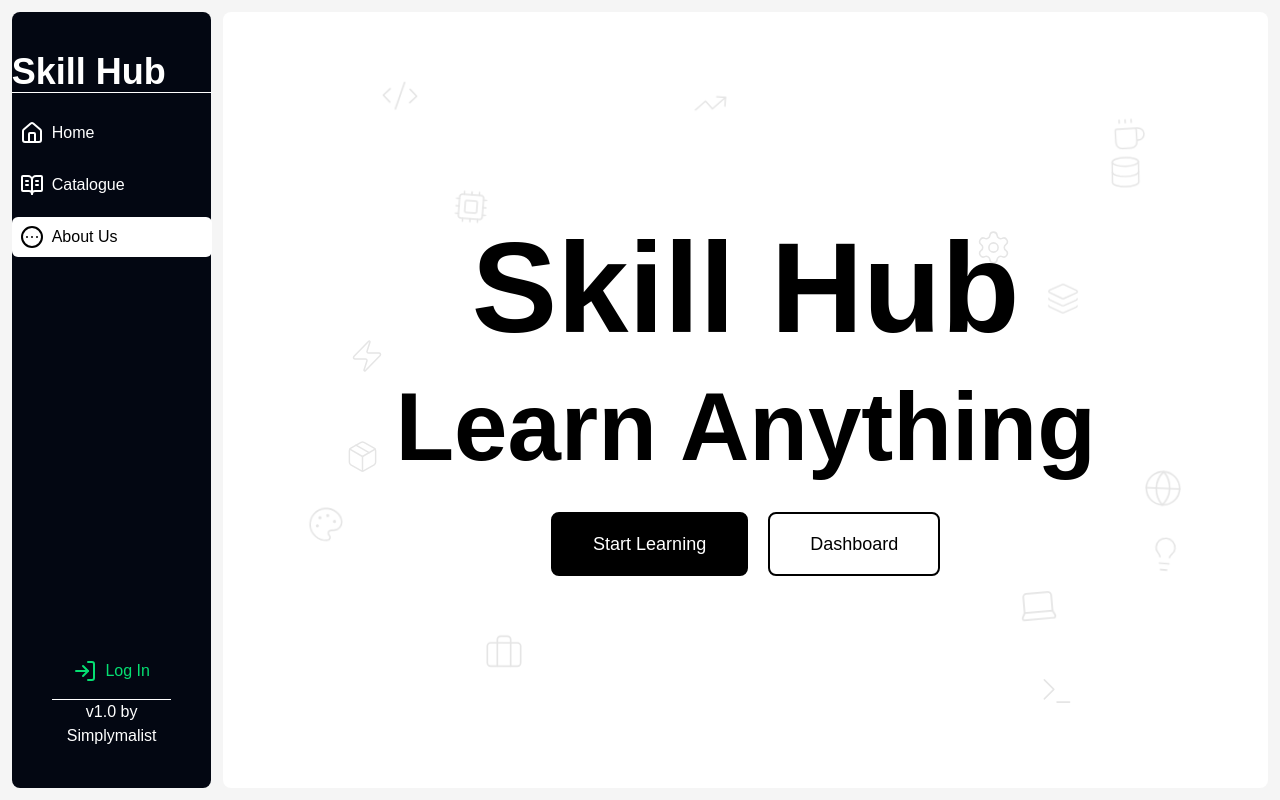
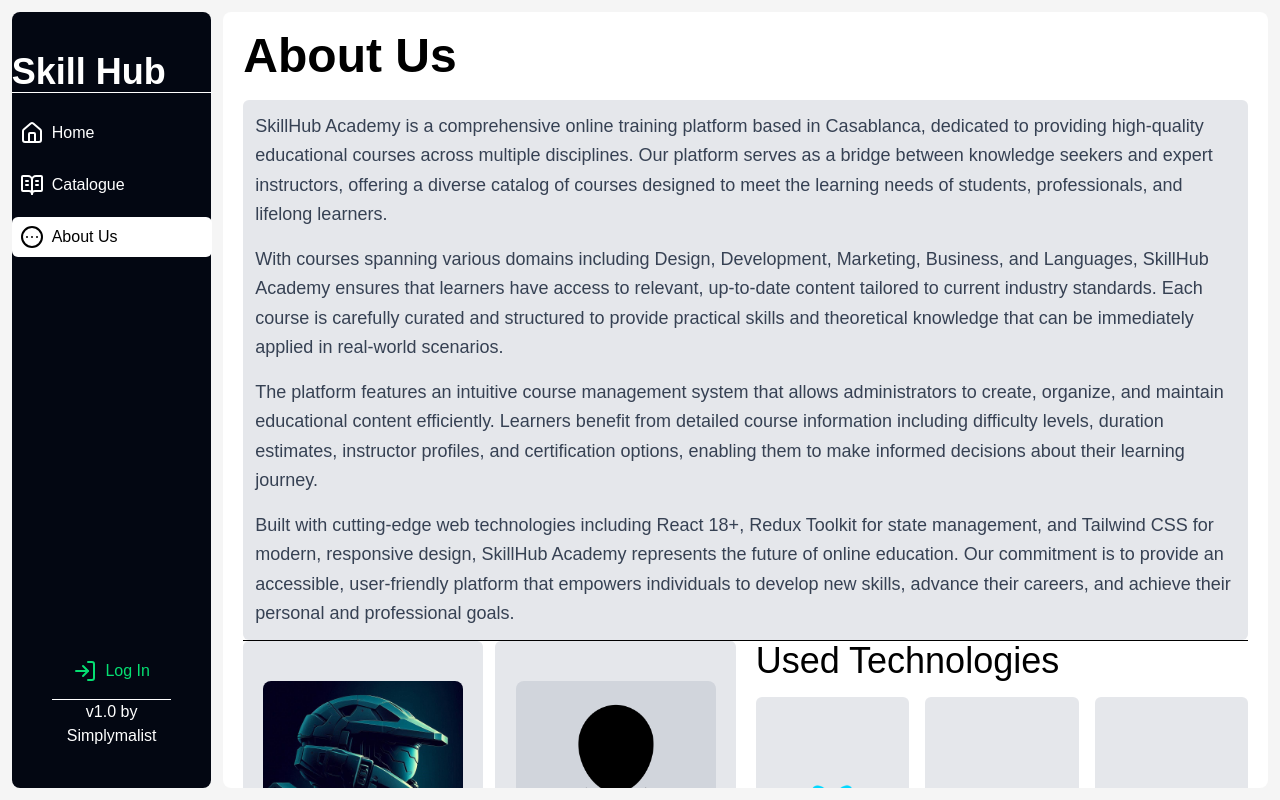
Before and after one commit to insadamt/Skill-Hub, a React (Vite) app: page /about in a window 1280 px wide. Built offline with nearby package versions, Linux system fonts and the light colour scheme; a web font is replaced by a local one.

Commit message:
Fix route paths and AboutUs display images

```diff
--- a/src/App.jsx
+++ b/src/App.jsx
@@ -34,12 +34,12 @@
                 />
               }
             />
-            <Route path="/Skill-Hub/catalogue" element={<Catalogue />} />
-            <Route path="/Skill-Hub/course/add" element={<CourseAdd />} />
-            <Route path="/Skill-Hub/course/edit/:id" element={<CourseEdit />} />
-            <Route path="/Skill-Hub/course/:id" element={<CoursePage />} />
-            <Route path="/Skill-Hub/dashboard" element={<Dashboard />} />
-            <Route path="/Skill-Hub/about" element={<AboutUs />} />
+            <Route path="/catalogue" element={<Catalogue />} />
+            <Route path="/course/add" element={<CourseAdd />} />
+            <Route path="/course/edit/:id" element={<CourseEdit />} />
+            <Route path="/course/:id" element={<CoursePage />} />
+            <Route path="/dashboard" element={<Dashboard />} />
+            <Route path="/about" element={<AboutUs />} />
             <Route path="*" element={<Home />} />
           </Routes>
         </div>
--- a/src/pages/aboutUs.jsx
+++ b/src/pages/aboutUs.jsx
@@ -97,7 +97,7 @@
             </div>
             <div className="bg-gray-200 p-4 rounded-md gap-4 flex flex-col justify-center items-center">
               <img className="w-40 h-40" src={tailwindLogo} alt="" />
-              <h1 className="text-3xl">React JS</h1>
+              <h1 className="text-3xl">Tailwind CSS</h1>
             </div>
           </div>
         </div>
```
